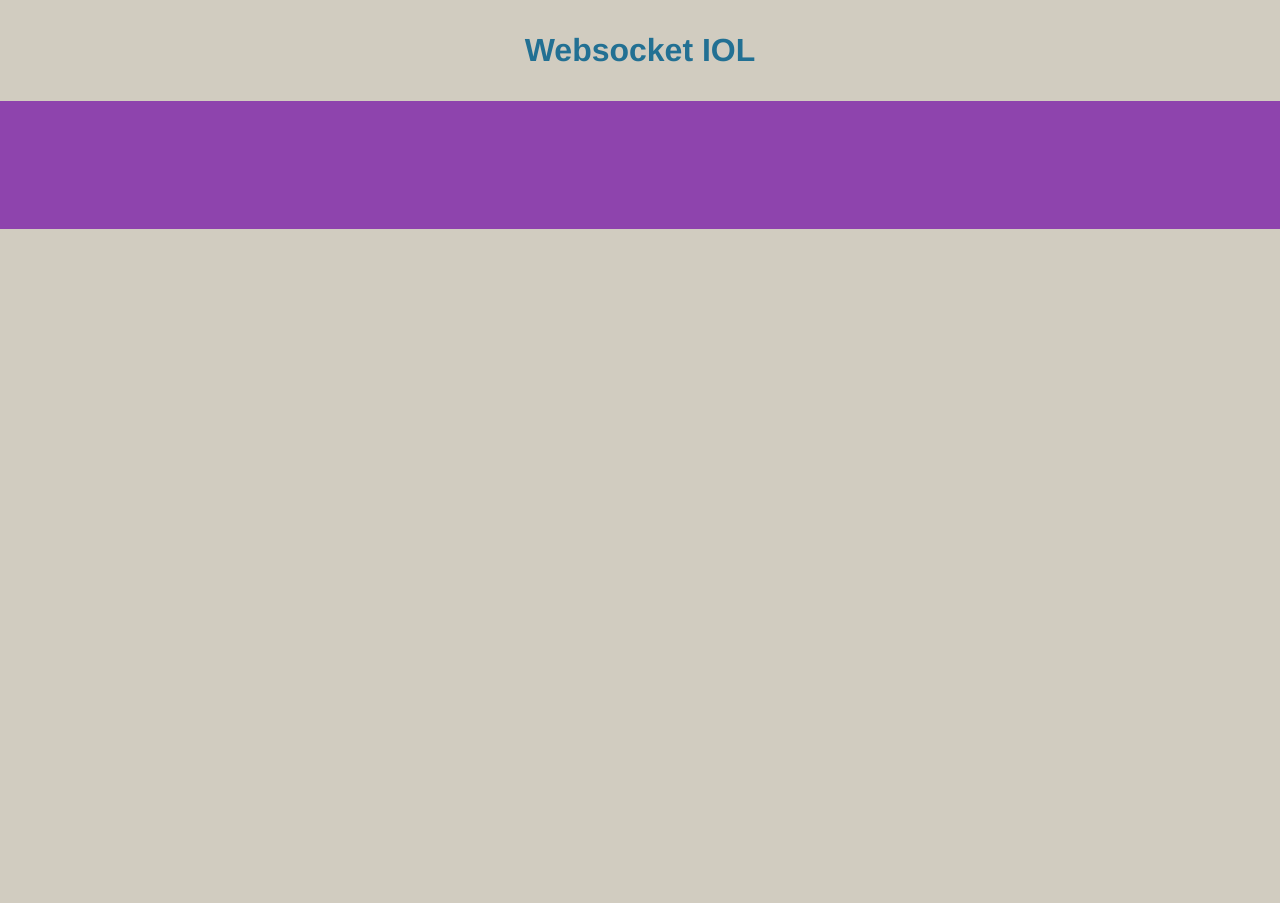
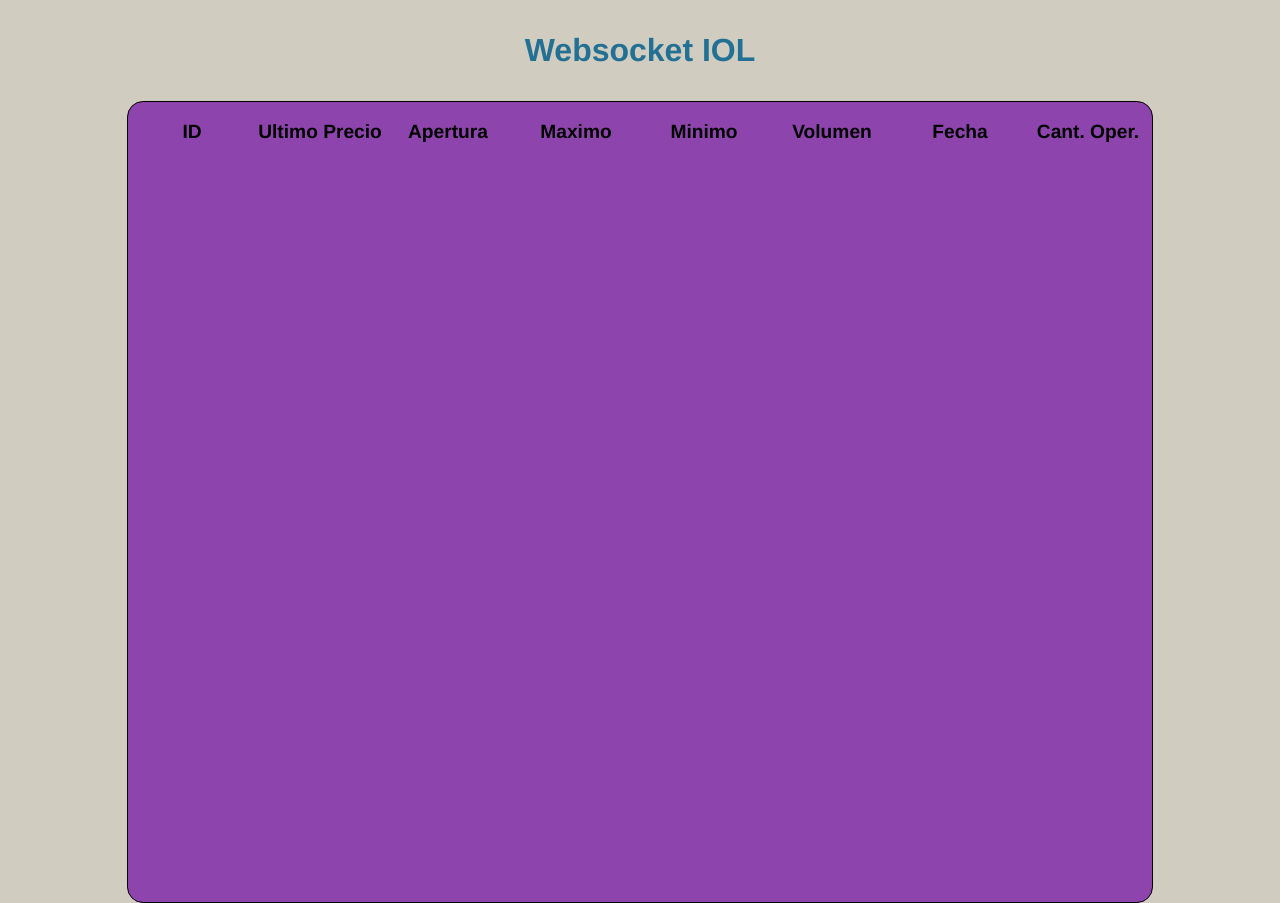
Before and after one commit to rodrigoodz/react-iol-websocket, a React (Create React App) app: page / in a window 1280 px wide. Before the commit the page ends 800 px from the top, so only its background shows below. Built offline with nearby package versions, Linux system fonts and the light colour scheme; no server answers.

Commit message:
agregado header y mejorado diseño

```diff
--- a/src/App.js
+++ b/src/App.js
@@ -1,6 +1,7 @@
-import styled, { createGlobalStyle } from "styled-components";
+import  { createGlobalStyle } from "styled-components";
 import Websocket from "./components/Websocket";
 import { Helmet } from "react-helmet";
+import Title from "./components/Title";
 
 const GlobalStyle = createGlobalStyle`
   body {
@@ -12,23 +13,18 @@ const GlobalStyle = createGlobalStyle`
   }
 `;
 
-const Title = styled.div`
-  text-align: center;
-  font-size: 2rem;
-  font-weight: bold;
-  padding: 2rem;
-  color: #227093;
-`;
-
 function App() {
   return (
     <>
       <Helmet>
-        <title>My Title</title>
-        <meta name="description" content="Helmet application" />
+        <title>Websocket IOL</title>
+        <meta
+          name="description"
+          content="Websocket IOL para obtener las cotizaciones en tiempo real"
+        />
       </Helmet>
       <GlobalStyle />
-      <Title>Websocket IOL </Title>
+      <Title text="Websocket IOL" />
       <Websocket />
     </>
   );
--- /dev/null
+++ b/src/components/Col.js
@@ -0,0 +1,16 @@
+import React from "react";
+import styled from "styled-components";
+
+const ColumnWrapper = styled.div`
+  display: flex;
+  flex-direction: column;
+  justify-content: center;
+  align-items: center;
+  width: 100%;
+`;
+
+const Col = ({ children }) => {
+  return <ColumnWrapper>{children}</ColumnWrapper>;
+};
+
+export default Col;
--- /dev/null
+++ b/src/components/Header.js
@@ -0,0 +1,42 @@
+import React from "react";
+import styled from "styled-components";
+import Col from "./Col";
+import Row from "./Row";
+
+const Text = styled.p`
+  font-size: 1.2rem;
+  font-weight: bold;
+`;
+
+const Header = () => {
+  return (
+    <Row>
+      <Col>
+        <Text>ID</Text>
+      </Col>
+      <Col>
+        <Text>Ultimo Precio</Text>
+      </Col>
+      <Col>
+        <Text>Apertura</Text>
+      </Col>
+      <Col>
+        <Text>Maximo</Text>
+      </Col>
+      <Col>
+        <Text>Minimo</Text>
+      </Col>
+      <Col>
+        <Text>Volumen</Text>
+      </Col>
+      <Col>
+        <Text>Fecha</Text>
+      </Col>
+      <Col>
+        <Text>Cant. Oper.</Text>
+      </Col>
+    </Row>
+  );
+};
+
+export default Header;
--- /dev/null
+++ b/src/components/Row.js
@@ -0,0 +1,14 @@
+import React from "react";
+import styled from "styled-components";
+
+const RowWrapper = styled.div`
+  display: flex;
+  justify-content: center;
+  align-items: center;
+`;
+
+const Row = ({ children }) => {
+  return <RowWrapper>{children}</RowWrapper>;
+};
+
+export default Row;
--- a/src/components/Ticker.js
+++ b/src/components/Ticker.js
@@ -1,4 +1,7 @@
 import React from "react";
+import styled from "styled-components";
+import Col from "./Col";
+import Row from "./Row";
 
 const Ticker = ({ data }) => {
   if (data) {
@@ -15,17 +18,36 @@ const Ticker = ({ data }) => {
       montoOperado,
       apertura,
       ultimoPrecio,
+      fechaHora,
+      cantidadOperaciones,
     } = data[0];
     return (
-      <div>
-        <h2>Id: {idTitulo}</h2>
-        <h3>Ultimo Precio: {ultimoPrecio}</h3>
-        <h3>Apetura: {apertura}</h3>
-        <h3>Maximo: {maximo}$</h3>
-        <h3>Minimo: {minimo}$</h3>
-        <h3>Monto Operado {montoOperado}M</h3>
-        <h3>Fecha Hora {montoOperado}M</h3>
-      </div>
+      <Row>
+        <Col>
+          <p>{idTitulo}</p>
+        </Col>
+        <Col>
+          <p>{ultimoPrecio}$</p>
+        </Col>
+        <Col>
+          <p>{apertura}$</p>
+        </Col>
+        <Col>
+          <p>{maximo}$</p>
+        </Col>
+        <Col>
+          <p>{minimo}$</p>
+        </Col>
+        <Col>
+          <p>{montoOperado}M</p>
+        </Col>
+        <Col>
+          <p>{fechaHora}</p>
+        </Col>
+        <Col>
+          <p>{cantidadOperaciones}</p>
+        </Col>
+      </Row>
     );
   }
 };
--- /dev/null
+++ b/src/components/Title.js
@@ -0,0 +1,16 @@
+import React from "react";
+import styled from "styled-components";
+
+const TitleWrapper = styled.div`
+  text-align: center;
+  font-size: 2rem;
+  font-weight: bold;
+  padding: 2rem;
+  color: #227093;
+`;
+
+const Title = ({ text }) => {
+  return <TitleWrapper>{text}</TitleWrapper>;
+};
+
+export default Title;
--- a/src/components/Websocket.js
+++ b/src/components/Websocket.js
@@ -1,17 +1,25 @@
 import React from "react";
 import styled from "styled-components";
 import { useWS } from "../hooks/useWS";
+import Header from "./Header";
 import Ticker from "./Ticker";
 
 const Wrapper = styled.section`
-  padding: 4em;
   background-color: #8e44ad;
+  border-radius: 1rem;
+  border: 1px solid black;
+  max-width: 80%;
+  margin: auto;
+  height: 100vh;
 `;
 
 const Websocket = () => {
   const [wsData] = useWS();
   return (
-    <Wrapper>{wsData.data && <Ticker data={wsData.data.arguments} />}</Wrapper>
+    <Wrapper>
+      <Header />
+      <>{wsData.data && <Ticker data={wsData.data.arguments} />}</>
+    </Wrapper>
   );
 };
 
```
